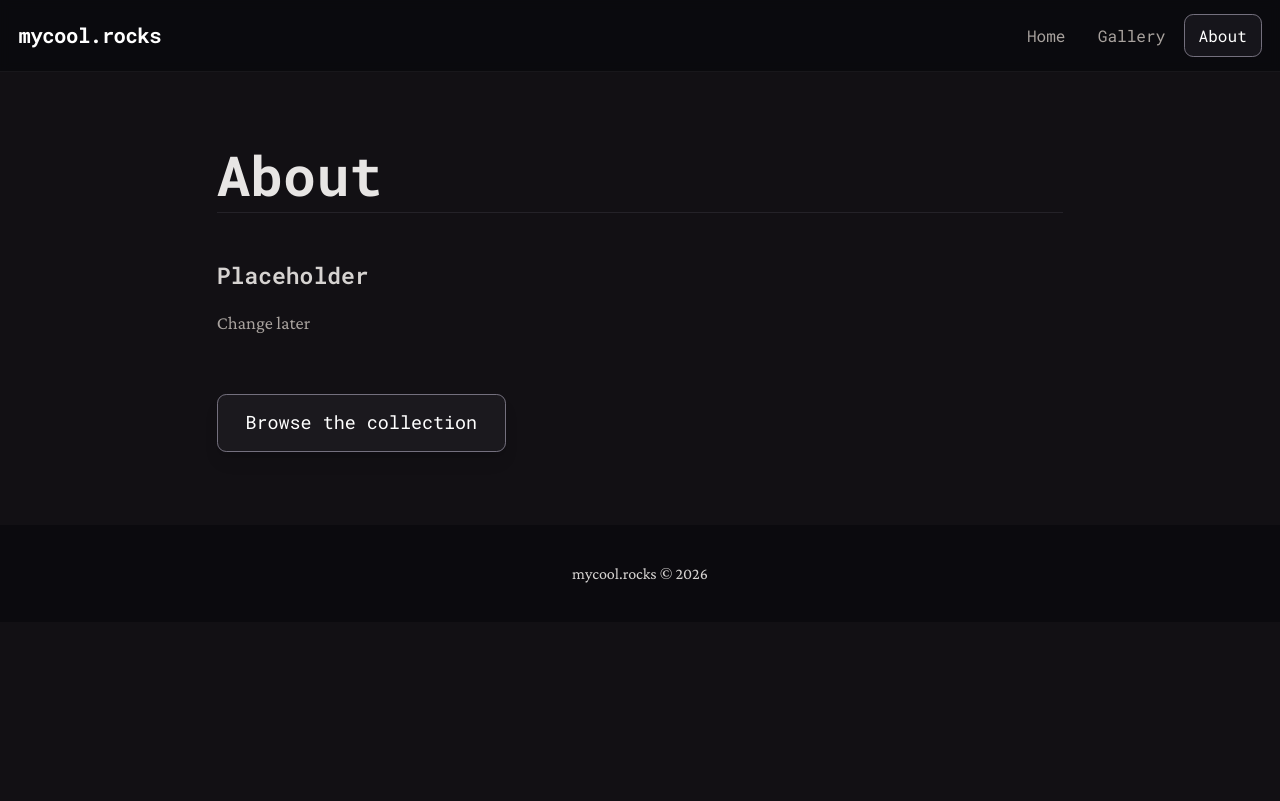
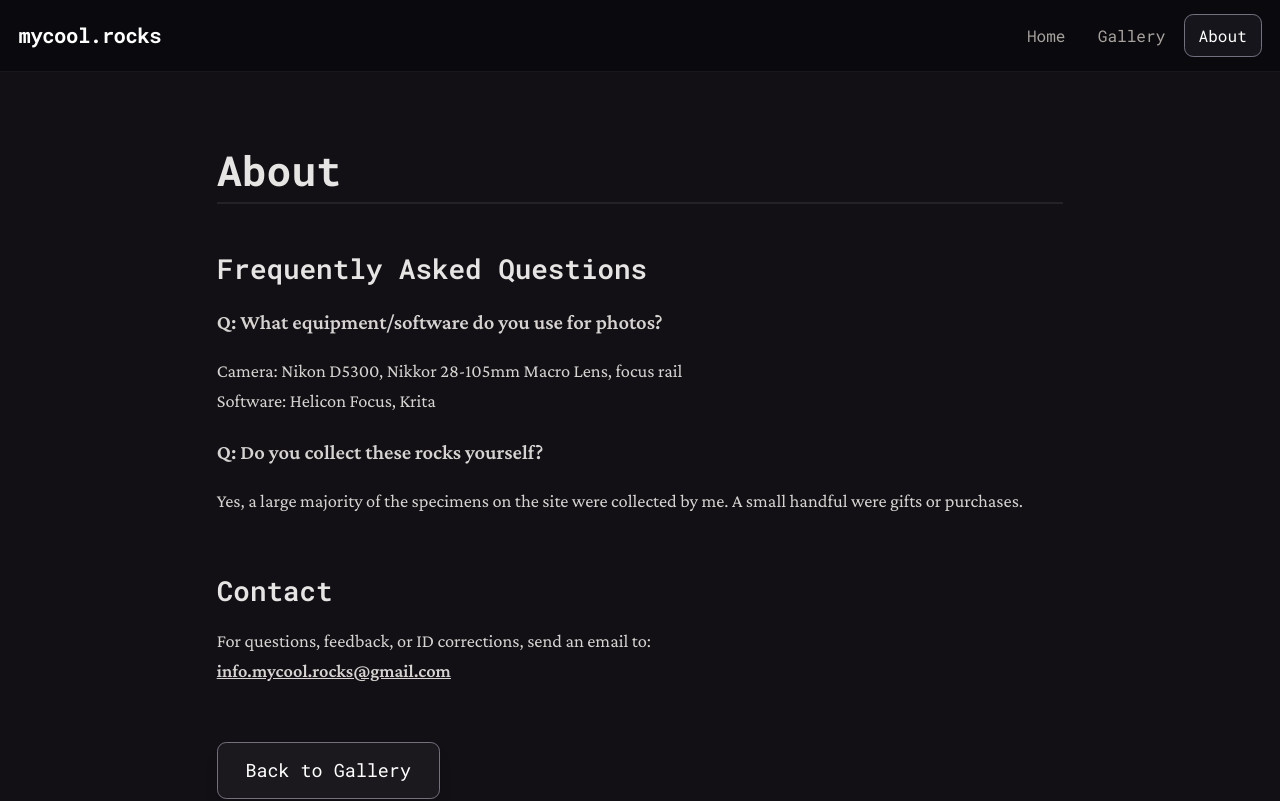
Before and after one commit to spagjoe/geological-gallery-frontend, a React (Vite) app: page /about in a window 1280 px wide. Shown: the top 801 px of the page. Built offline with nearby package versions, Linux system fonts and the light colour scheme; no server answers.

Commit message:
Added content to about page

```diff
--- a/src/pages/About.jsx
+++ b/src/pages/About.jsx
@@ -8,19 +8,41 @@ const About = () => {
     <main className="container mx-auto max-w-3xl px-4 pb-16 pt-32">
       <div className="animate-fade-in">
 
-        <h1 className="font-roboto-mono text-4xl md:text-5xl font-bold text-stone-200 mb-2">
+        <h1 className="font-roboto-mono text-3xl md:text-4xl font-bold text-stone-200 mb-2">
           About
         </h1>
         <div className="h-px bg-smoke-500 mb-10" />
 
         <section className="mb-12">
-          <h2 className="font-roboto-mono text-xl font-semibold text-stone-300 mb-4">
-            Placeholder
+          <h2 className="font-roboto-mono text-2xl font-semibold text-stone-200 mb-4">
+            Frequently Asked Questions
           </h2>
-          <p className="text-stone-400 leading-relaxed mb-4">
-            Change later
+          <p className="text-stone-300 text-lg leading-relaxed mb-4">
+            <b>Q: What equipment/software do you use for photos?</b>
+
           </p>
+          <p className="text-stone-300 leading-relaxed mb-4">
+            Camera: Nikon D5300, Nikkor 28-105mm Macro Lens, focus rail
+            <br></br>
+            Software: Helicon Focus, Krita
+          </p>
+          <p className="text-stone-300 text-lg leading-relaxed mb-4">
+            <b>Q: Do you collect these rocks yourself?</b>
+          </p>
+          <p className="text-stone-300 leading-relaxed mb-4">
+            Yes, a large majority of the specimens on the site were collected by me. A small handful were gifts or purchases.
+          </p>
+        </section>
 
+        <section className="mb-12">
+          <h2 className="font-roboto-mono text-2xl font-semibold text-stone-200 mb-4">
+            Contact
+          </h2>
+          <p className="text-stone-300 leading-relaxed mb-4">
+            For questions, feedback, or ID corrections, send an email to:
+            <br></br>
+            <b><u><a href="mailto:info.mycool.rocks@gmail.com">info.mycool.rocks@gmail.com</a></u></b>
+          </p>
         </section>
 
         <button
@@ -29,7 +51,7 @@ const About = () => {
                      text-white rounded-lg font-roboto-mono transition-all duration-300
                      shadow-lg hover:shadow-xl transform hover:-translate-y-0.5"
         >
-          Browse the collection
+          Back to Gallery
         </button>
 
       </div>
```
